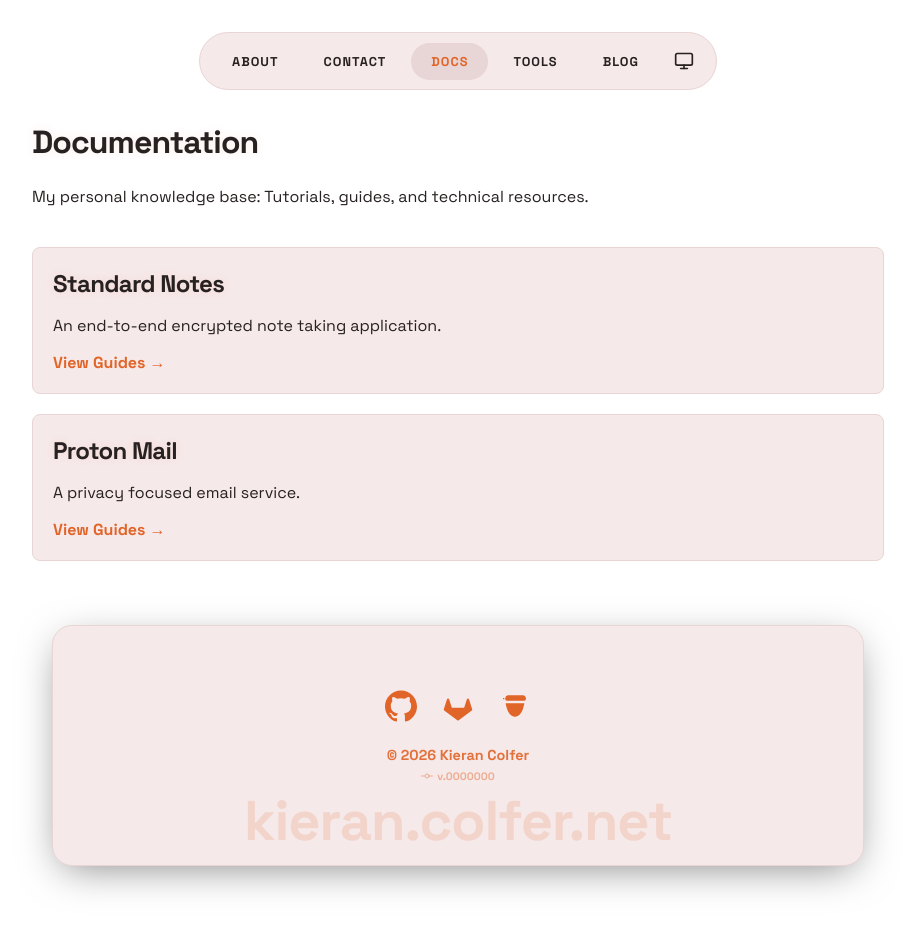
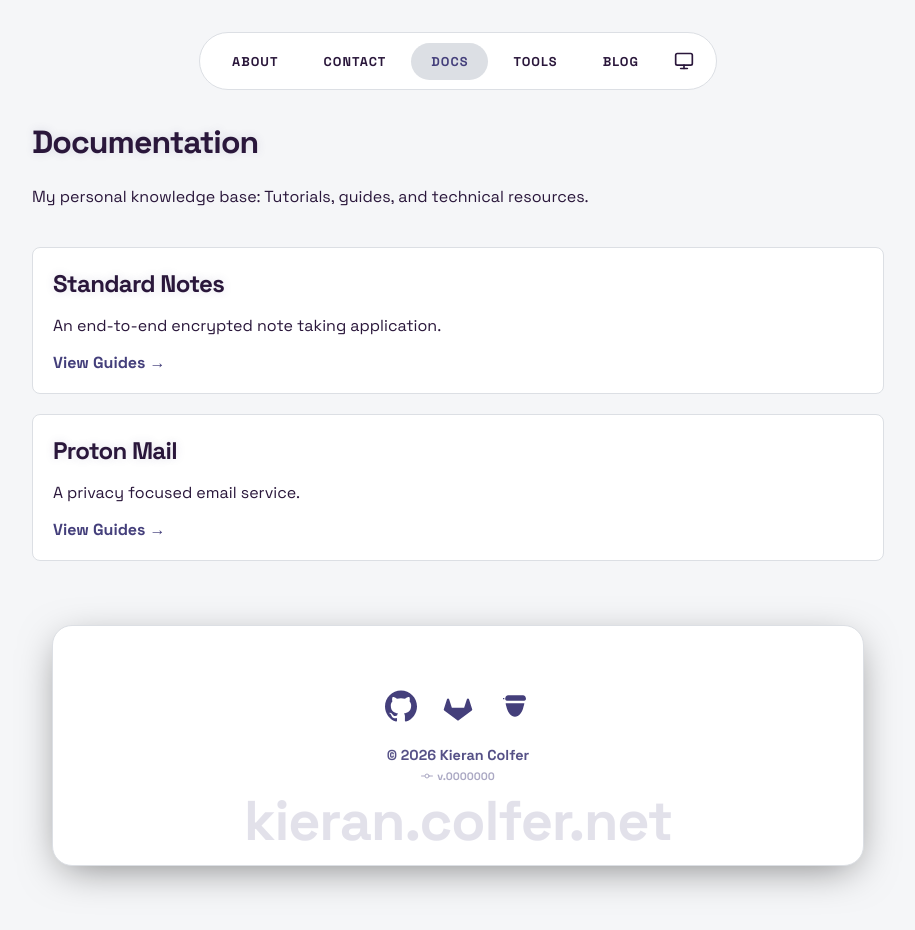
Before and after one commit to PASSK3YS/PASSK3YS.github.io, a Jekyll site: the page built from docs.md, in a window 1280 px wide. Shown: the whole page, without its empty margins (182-1097 px from the left). Built offline with Jekyll 4.4.1, drawn with Linux system fonts in a browser that asks for light colours.

Commit message:
chore: test new light theme colours

```diff
--- a/assets/css/style.css
+++ b/assets/css/style.css
@@ -27,14 +27,14 @@
 
 [data-theme="light"] {
     color-scheme: light;
-    --bg: #ffffff;
-    --text: #272121;
-    --text-muted: #595050;
-    --accent: #E16428;
-    --accent-hover: #c9551e;
-    --border: #e8d5d5;
-    --nav-bg: #F6E9E9;
-    --accent-glow: rgba(225, 100, 40, 0.1);
+    --bg: #f5f6f8;
+    --text: #2a173b;
+    --text-muted: #69809e;
+    --accent: #443f7b;
+    --accent-hover: #95c5ac;
+    --border: #dcdfe4;
+    --nav-bg: #ffffff;
+    --accent-glow: rgba(68, 63, 123, 0.15);
 }
 
 body, .footer-card, .profile-img, pre, code, h1, h2, h3, a, blockquote {
```
